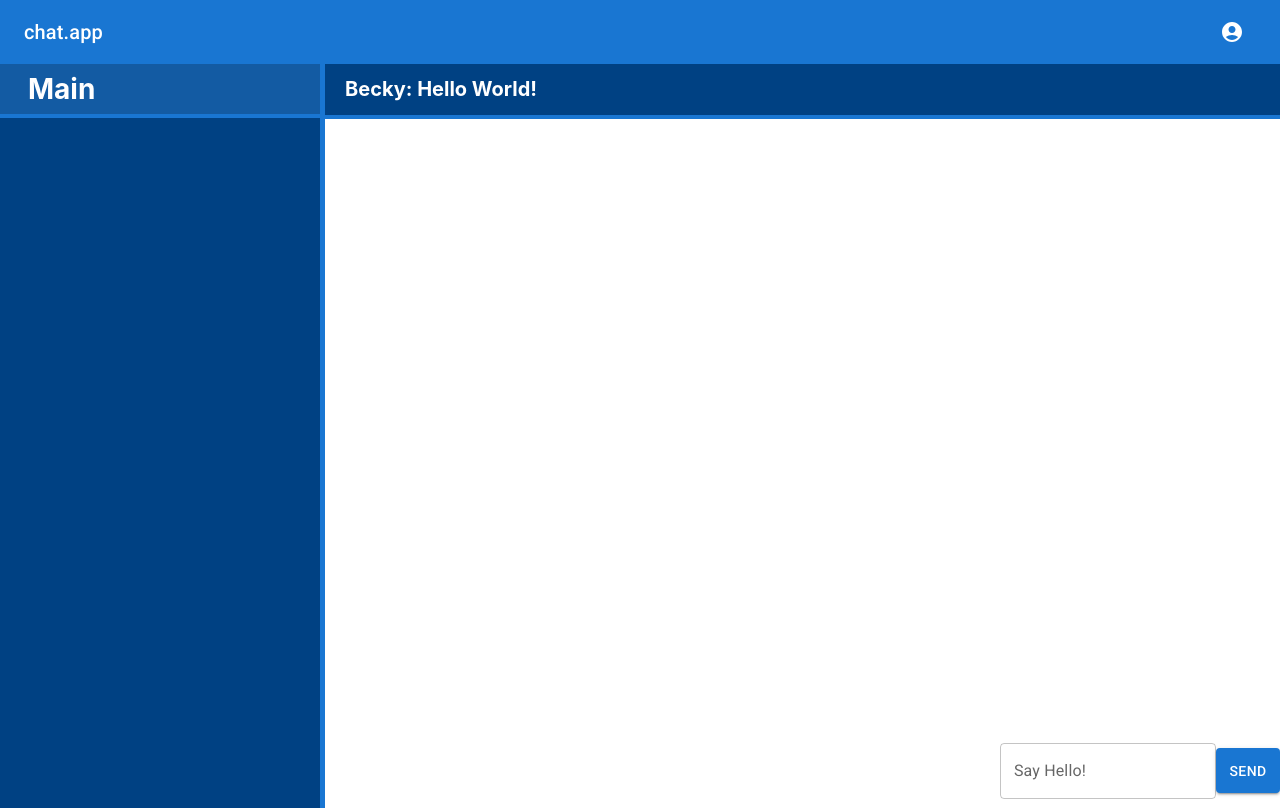
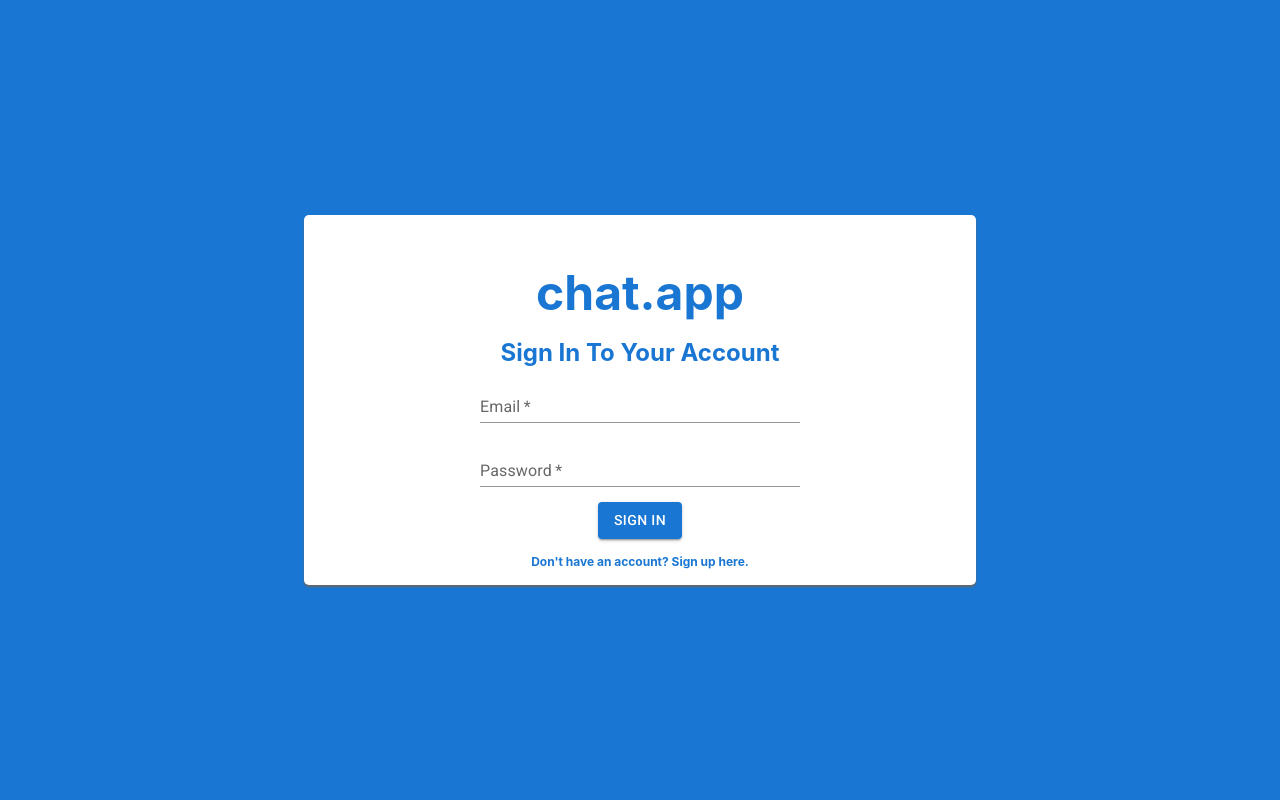
Before and after one commit to Shiloh-B/capstone-dev10, a React (Create React App) app in the folder capstone-frontend/: page /auth in a window 1280 px wide. Before the commit this address led to /home. Built offline with nearby package versions, Linux system fonts and the light colour scheme; no server answers.

Commit message:
login ui

```diff
--- a/capstone-frontend/src/App.js
+++ b/capstone-frontend/src/App.js
@@ -6,6 +6,7 @@ import UserContext from './context/UserContext';
 import SocketContext from './context/SocketContext';
 import Home from './components/home/Home';
 import NotFound from './components/utility/NotFound';
+import Login from './components/login/Login';
 
 function App() {
 
@@ -28,6 +29,7 @@ function App() {
             <Routes>
               <Route path="*" element={<NotFound />} />
               <Route path='/home' element={<Home />} />
+              <Route path ='/auth' element={<Login />} />
             </Routes>
           </Router>
         </UserContext.Provider>
--- /dev/null
+++ b/capstone-frontend/src/components/login/Login.js
@@ -0,0 +1,46 @@
+import React, { useContext, useState } from 'react';
+import SignInForm from './SignInForm';
+import SignUpForm from './SignUpForm';
+import UserContext from '../../context/UserContext';
+
+
+const Login = () => {
+
+  const [user, setUser] = useContext(UserContext);
+  const [isSignIn, setIsSignIn] = useState(true);
+
+  const handleChange = (e) => {
+    let newUser = {...user};
+    newUser[e.target.name] = e.target.value;
+    setUser(newUser);
+  }
+
+  const swapView = () => {
+    setIsSignIn(!isSignIn);
+  }
+
+  const handleSignIn = (e) => {
+    e.preventDefault();
+    console.log('sign in');
+  }
+
+  const handleSignUp = (e) => {
+    e.preventDefault();
+    console.log('sign up');
+  }
+
+  return (
+    <div className='login-container'>
+      <div className='login-wrapper'>
+        <h1 className='login-header'>chat.app</h1>
+        {
+          isSignIn ?
+          <SignInForm handleChange={handleChange} swapView={swapView} handleSignIn={handleSignIn} /> :
+          <SignUpForm handleChange={handleChange} swapView={swapView} handleSignUp={handleSignUp} />
+        }
+      </div>
+    </div>
+  )
+}
+
+export default Login
--- /dev/null
+++ b/capstone-frontend/src/components/login/SignInForm.js
@@ -0,0 +1,23 @@
+import React from 'react'
+import { Button, TextField } from '@mui/material';
+
+const SignInForm = ({ handleChange, swapView, handleSignIn }) => {
+
+  return (
+    <div className='sign-in-container'>
+      <h1>Sign In To Your Account</h1>
+      <form className='sign-in-form' onSubmit={handleSignIn}>
+        <div className='login-fields'>
+          <TextField required name='email' label='Email' type='email' variant='standard' className='login-input-field' onChange={handleChange} />
+        </div>
+        <div className='login-fields'>
+          <TextField required name='password' label='Password' type='password' variant='standard' className='login-input-field'  onChange={handleChange} />
+        </div>
+        <Button variant='contained' className='sign-in-button' type='submit'>Sign In</Button>
+        <h1 className='swap-sign-view' onClick={swapView}>Don't have an account? Sign up here.</h1>
+      </form>
+    </div>
+  )
+}
+
+export default SignInForm
--- /dev/null
+++ b/capstone-frontend/src/components/login/SignUpForm.js
@@ -0,0 +1,25 @@
+import React from 'react'
+import { Button, TextField } from '@mui/material';
+
+const SignUpForm = ({ handleChange, swapView, handleSignUp }) => {
+  return (
+    <div className='sign-in-container'>
+      <h1>Sign Up For An Account</h1>
+      <form className='sign-in-form' onSubmit={handleSignUp}>
+        <div className='login-fields'>
+          <TextField required name='email' label='Email' type='email' variant='standard' className='login-input-field' onChange={handleChange} />
+        </div>
+        <div className='login-fields'>
+          <TextField required name='username' label='Username' type='text' variant='standard' className='login-input-field' onChange={handleChange} />
+        </div>
+        <div className='login-fields'>
+          <TextField required name='password' label='Password' type='password' variant='standard' className='login-input-field'  onChange={handleChange} />
+        </div>
+        <Button variant='contained' className='sign-in-button' type='submit'>Sign Up</Button>
+        <h1 className='swap-sign-view' onClick={swapView}>Already have an account? Sign in here.</h1>
+      </form>
+    </div>
+  )
+}
+
+export default SignUpForm
--- a/capstone-frontend/src/components/utility/NotFound.js
+++ b/capstone-frontend/src/components/utility/NotFound.js
@@ -6,7 +6,7 @@ const NotFound = () => {
   const navigate = useNavigate();
 
   useEffect(() => {
-    navigate('/home');
+    navigate('/auth');
   }, []);
 
   return (
--- a/capstone-frontend/src/index.css
+++ b/capstone-frontend/src/index.css
@@ -105,3 +105,59 @@ code {
   width: 10%;
   height: 60%;
 }
+
+/* Login */
+
+.login-container {
+  display: flex;
+  height: 100vh;
+  align-items: center;
+  justify-content: center;
+  background-color: #1976d2;
+}
+
+.login-wrapper {
+  color: #1976d2;
+  background-color: white;
+  width: 50%;
+  text-align: center;
+  padding: 1em;
+  box-shadow: 0px 2px 2px rgb(104, 104, 104);
+  border-radius: 5px;
+}
+
+.login-header {
+  font-size: 3em;
+  margin-bottom: 0;
+}
+
+.sign-in-container h1 {
+  font-size: 1.5em;
+  margin-bottom: 0
+}
+
+.sign-in-form {
+  display: flex;
+  flex-direction: column;
+  margin: 0 auto;
+  justify-content: center;
+  align-items: center;
+}
+
+.login-fields {
+  width: 50%;
+  margin: .5em 0;
+}
+
+.login-input-field {
+  width: 100%;
+}
+
+.sign-in-button {
+  margin: .5em 0em !important;
+}
+
+.swap-sign-view {
+  font-size: .75em !important;
+  cursor: pointer;
+}
```
